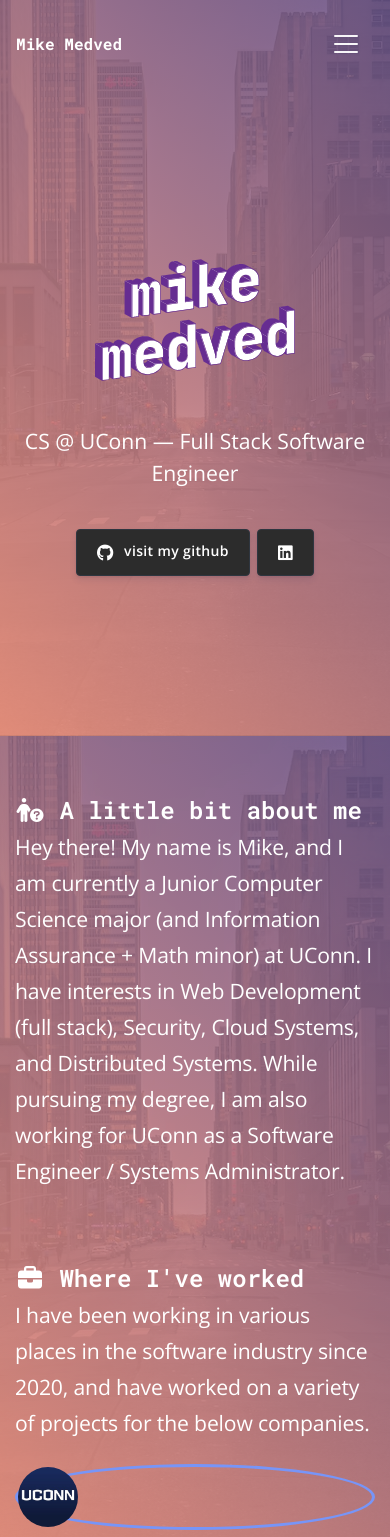
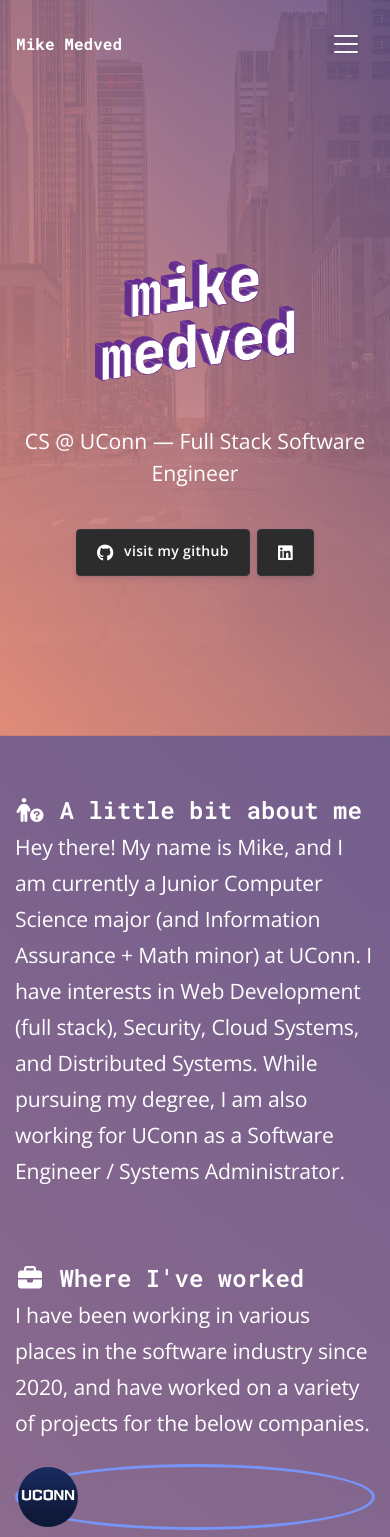
Before and after one commit to notm1ke/m1ke.co, a Next.js app: page / in a window 390 px wide. Shown: the top 1537 px of the page. Built offline with nearby package versions, Linux system fonts and the light colour scheme.

Commit message:
Somewhat fixed background image not rendering on mobile

```diff
--- a/components/styling/global.css
+++ b/components/styling/global.css
@@ -48,6 +48,12 @@ html {
     background-repeat: no-repeat !important;
     background-size: cover !important;
     background-attachment: fixed !important;
+}
+
+@media (max-width:640px) {
+    .background-main {
+        background-attachment: initial !important;
+    }
 }
 
 .dev-notice-highlight {
```
